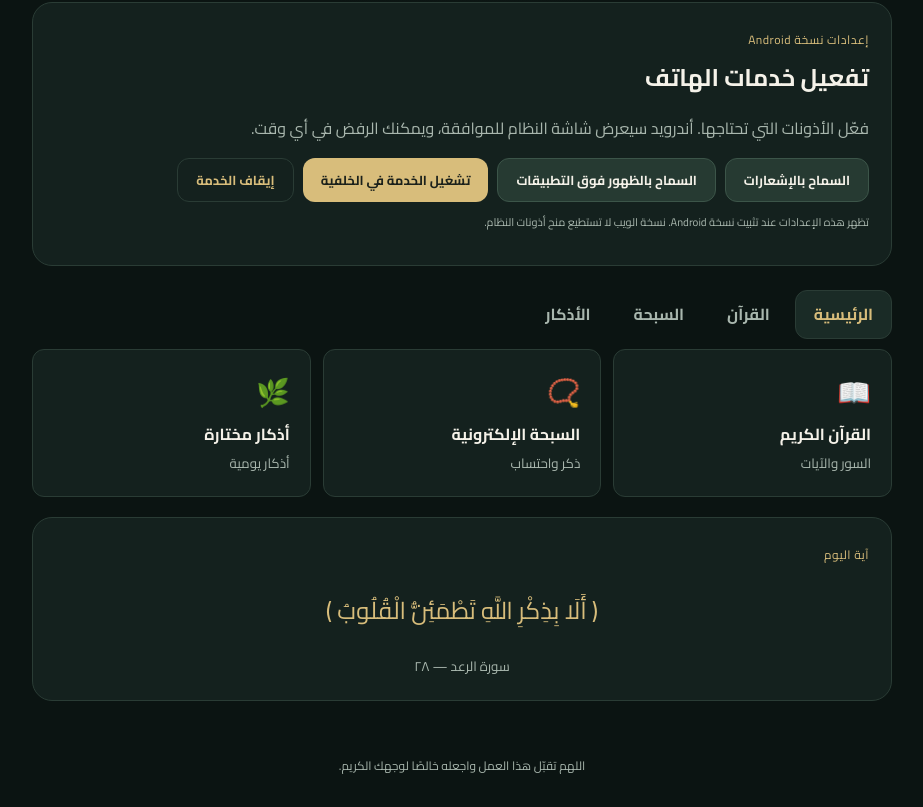
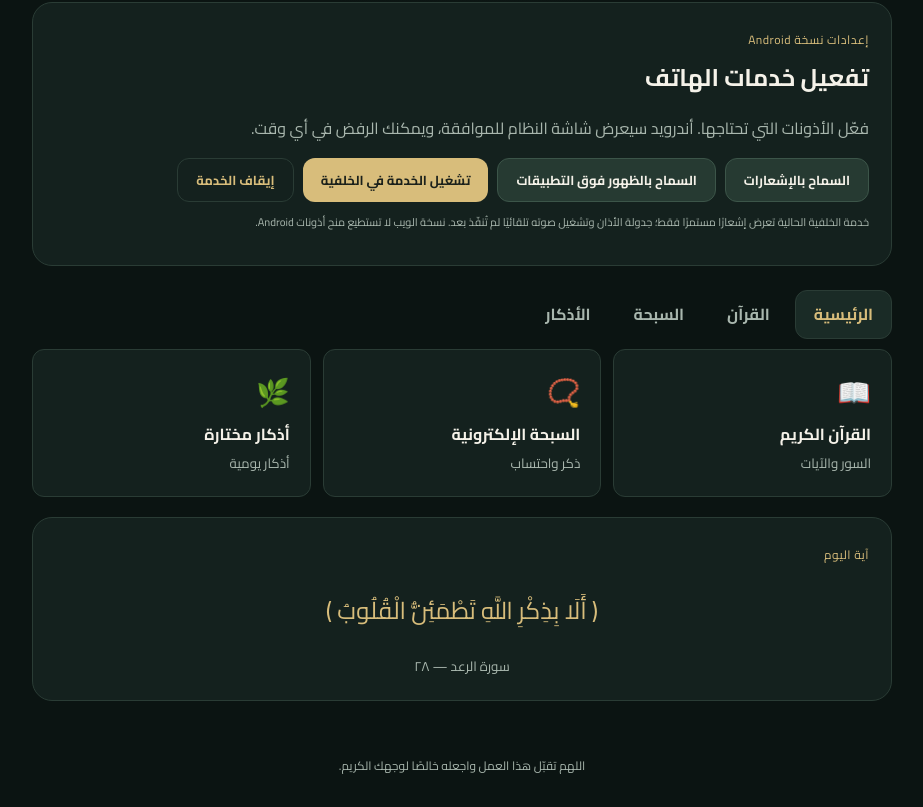
Before and after one commit to h2650368-ai/ashraf-al-khalq, a website: page index.html in a window 1280 px wide. Shown: the part 1056-1863 px from the top of the page, without its empty margins (178-1101 px from the left). Drawn offline with Linux system fonts and the light colour scheme; no server answers.

Commit message:
Clarify Android background service limitations

```diff
--- a/index.html
+++ b/index.html
@@ -35,7 +35,7 @@
     <button id="backgroundService" class="primary">تشغيل الخدمة في الخلفية</button>
     <button id="stopBackgroundService" class="ghost">إيقاف الخدمة</button>
   </div>
-  <p id="nativeStatus" class="tiny" role="status">تظهر هذه الإعدادات عند تثبيت نسخة Android. نسخة الويب لا تستطيع منح أذونات النظام.</p>
+  <p id="nativeStatus" class="tiny" role="status">خدمة الخلفية الحالية تعرض إشعارًا مستمرًا فقط؛ جدولة الأذان وتشغيل صوته تلقائيًا لم تُنفّذ بعد. نسخة الويب لا تستطيع منح أذونات Android.</p>
 </section>
 <nav class="tabs" aria-label="أقسام التطبيق">
   <button class="tab active" data-tab="home">الرئيسية</button><button class="tab" data-tab="quran">القرآن</button><button class="tab" data-tab="tasbeeh">السبحة</button><button class="tab" data-tab="adhkar">الأذكار</button>
```
